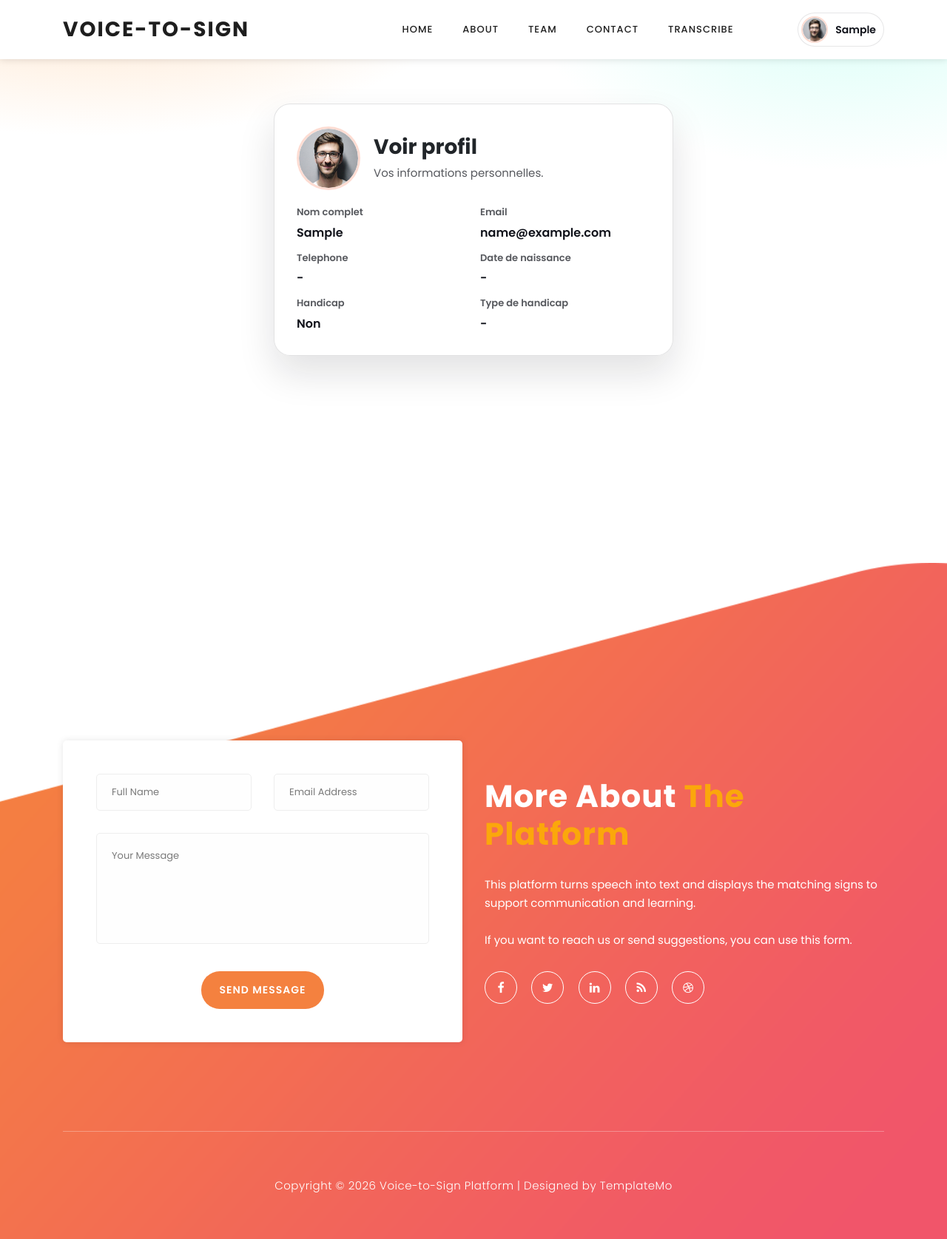
After one commit to Dina0charfi/EspritMaratech2026-aurAI, a Django app: page /profile/ in a window 1280 px wide. The commit adds this page. Shown: the whole page at 74% size. Run offline with Django 5.2, Linux system fonts and the light colour scheme; the visitor is signed in with stand-in values (Sample User, id 1); some libraries are stand-ins or nearby versions.

Commit message:
design fixe

```diff
--- a/projet/Static/assets/js/custom.js
+++ b/projet/Static/assets/js/custom.js
@@ -78,11 +78,16 @@
 
 		//smoothscroll
 		$('.menu-item').on('click', function (e) {
+			var athis = this;
+			var target = this.hash;
+			if (!target || target.indexOf('#') !== 0) {
+				return;
+			}
+			var $target = $(target);
+			if (!$target.length) {
+				return;
+			}
 			e.preventDefault();
-			var athis = this;
-			var target = this.hash,
-				menu = target;
-			var $target = $(target);
 
 			$('html, body').stop().animate({
 				'scrollTop': $target.offset().top
@@ -102,7 +107,14 @@
 			}
 			$('.menu-item').not('[href=""]').not('[href="javascript:;"]').each(function () {
 				var currLink = $(this);
-				var refElement = $(currLink.attr("href"));
+				var hash = this.hash || "";
+				if (!hash || hash.indexOf('#') !== 0) {
+					return;
+				}
+				var refElement = $(hash);
+				if (!refElement.length) {
+					return;
+				}
 
 				if (refElement.position().top <= scrollPos && refElement.position().top + refElement.height() > scrollPos) {
 					$('.menu-item').removeClass("active");
--- a/projet/Templates/base.html
+++ b/projet/Templates/base.html
@@ -39,6 +39,7 @@ https://templatemo.com/tm-540-lava-landing-page
             transform: translateY(-50%);
             display: flex;
             gap: 8px;
+            align-items: center;
         }
 
         .signup-btn,
@@ -58,11 +59,106 @@ https://templatemo.com/tm-540-lava-landing-page
             border: 1px solid #f4511e;
         }
 
+        .profile-menu {
+            position: relative;
+            display: flex;
+            align-items: center;
+        }
+
+        .profile-toggle {
+            display: inline-flex;
+            align-items: center;
+            gap: 10px;
+            border: 1px solid rgba(16, 18, 26, 0.1);
+            border-radius: 999px;
+            padding: 4px 10px 4px 4px;
+            background: #ffffff;
+            color: #10121a;
+            font-weight: 600;
+            cursor: pointer;
+        }
+
+        .profile-avatar {
+            width: 36px;
+            height: 36px;
+            border-radius: 50%;
+            object-fit: cover;
+            border: 2px solid rgba(244, 81, 30, 0.2);
+        }
+
+        .profile-name {
+            font-size: 14px;
+            max-width: 120px;
+            white-space: nowrap;
+            overflow: hidden;
+            text-overflow: ellipsis;
+        }
+
+        .profile-dropdown {
+            position: absolute;
+            right: 0;
+            top: calc(100% + 10px);
+            min-width: 180px;
+            background: #ffffff;
+            border-radius: 12px;
+            border: 1px solid rgba(16, 18, 26, 0.12);
+            box-shadow: 0 16px 30px rgba(16, 18, 26, 0.12);
+            padding: 10px;
+            opacity: 0;
+            pointer-events: none;
+            transform: translateY(-6px);
+            transition: opacity 0.2s ease, transform 0.2s ease;
+            z-index: 20;
+        }
+
+        .profile-menu:focus-within .profile-dropdown,
+        .profile-menu:hover .profile-dropdown {
+            opacity: 1;
+            pointer-events: auto;
+            transform: translateY(0);
+        }
+
+        .profile-dropdown a {
+            display: flex;
+            align-items: center;
+            gap: 10px;
+            padding: 8px 10px;
+            border-radius: 8px;
+            color: #10121a;
+            font-weight: 600;
+            text-decoration: none;
+        }
+
+        .profile-dropdown a:hover {
+            background: rgba(244, 81, 30, 0.12);
+            color: #f4511e;
+        }
+
+        .nav-signout {
+            display: none;
+        }
+
+        .nav-profile {
+            display: none;
+        }
+
         @media (max-width: 767px) {
             .auth-btns {
                 position: static;
                 transform: none;
                 margin-left: 0;
+            }
+
+            .profile-name {
+                max-width: 90px;
+            }
+
+            .nav-signout {
+                display: block;
+            }
+
+            .nav-profile {
+                display: block;
             }
         }
     </style>
@@ -82,11 +178,32 @@ https://templatemo.com/tm-540-lava-landing-page
                             <li class="scroll-to-section"><a href="/#testimonials" class="menu-item">Team</a></li>
                             <li class="scroll-to-section"><a href="/#contact-us" class="menu-item">Contact</a></li>
                             <li class="scroll-to-section"><a href="/transcribe/" class="menu-item">Transcribe</a></li>
+                            {% if user.is_authenticated %}
+                                <li class="scroll-to-section nav-profile"><a href="/profile/" class="menu-item">Voir profil</a></li>
+                                <li class="scroll-to-section nav-signout"><a href="/signout/" class="menu-item">Sign Out</a></li>
+                            {% endif %}
                         </ul>
 
                         <div class="auth-btns">
-                            <a href="/signin/" class="signin-btn">Sign In</a>
-                            <a href="/signup/" class="signup-btn">Sign Up</a>
+                            {% if user.is_authenticated %}
+                                <div class="profile-menu">
+                                    <button type="button" class="profile-toggle" aria-label="Open profile menu">
+                                        {% if user.userprofile.profile_image %}
+                                            <img src="{{ user.userprofile.profile_image.url }}" alt="Profile" class="profile-avatar">
+                                        {% else %}
+                                            <img src="{% static 'assets/images/testimonial-author-1.png' %}" alt="Profile" class="profile-avatar">
+                                        {% endif %}
+                                        <span class="profile-name">{{ user.first_name|default:user.username }}</span>
+                                    </button>
+                                    <div class="profile-dropdown">
+                                        <a href="/profile/">Voir profil</a>
+                                        <a href="/signout/">Sign Out</a>
+                                    </div>
+                                </div>
+                            {% else %}
+                                <a href="/signin/" class="signin-btn">Sign In</a>
+                                <a href="/signup/" class="signup-btn">Sign Up</a>
+                            {% endif %}
                         </div>
 
                         <a class='menu-trigger'>
--- /dev/null
+++ b/projet/Templates/profile.html
@@ -0,0 +1,135 @@
+{% extends "base.html" %}
+{% load static %}
+
+{% block title %}Profile{% endblock %}
+
+{% block css %}
+<style>
+    .profile-page {
+        padding-top: 140px;
+        padding-bottom: 80px;
+        background: radial-gradient(900px 400px at 10% -10%, #ffe1c4 0%, transparent 60%),
+                    radial-gradient(800px 420px at 90% 0%, #d9fff7 0%, transparent 55%);
+    }
+
+    .profile-card {
+        background: rgba(255, 255, 255, 0.92);
+        border-radius: 22px;
+        padding: 30px;
+        border: 1px solid rgba(16, 18, 26, 0.12);
+        box-shadow: 0 24px 50px rgba(16, 18, 26, 0.12);
+        backdrop-filter: blur(10px);
+    }
+
+    .profile-header {
+        display: flex;
+        align-items: center;
+        gap: 18px;
+        margin-bottom: 20px;
+    }
+
+    .profile-photo {
+        width: 86px;
+        height: 86px;
+        border-radius: 50%;
+        object-fit: cover;
+        border: 3px solid rgba(244, 81, 30, 0.2);
+        background: #ffffff;
+    }
+
+    .profile-title {
+        font-size: 28px;
+        font-weight: 700;
+        margin-bottom: 6px;
+    }
+
+    .profile-sub {
+        color: rgba(16, 18, 26, 0.7);
+        margin-bottom: 0;
+    }
+
+    .profile-grid {
+        display: grid;
+        grid-template-columns: 1fr 1fr;
+        gap: 12px 18px;
+    }
+
+    .profile-item {
+        display: flex;
+        flex-direction: column;
+        gap: 6px;
+    }
+
+    .profile-label {
+        font-weight: 600;
+        font-size: 13px;
+        color: rgba(16, 18, 26, 0.7);
+    }
+
+    .profile-value {
+        font-weight: 600;
+        color: #10121a;
+    }
+
+    @media (max-width: 768px) {
+        .profile-header {
+            flex-direction: column;
+            align-items: flex-start;
+        }
+
+        .profile-grid {
+            grid-template-columns: 1fr;
+        }
+    }
+</style>
+{% endblock %}
+
+{% block content %}
+<section class="profile-page">
+    <div class="container">
+        <div class="row">
+            <div class="col-lg-6 offset-lg-3">
+                <div class="profile-card">
+                    <div class="profile-header">
+                        {% if profile and profile.profile_image %}
+                            <img src="{{ profile.profile_image.url }}" alt="Profile" class="profile-photo">
+                        {% else %}
+                            <img src="{% static 'assets/images/testimonial-author-1.png' %}" alt="Profile" class="profile-photo">
+                        {% endif %}
+                        <div>
+                            <h1 class="profile-title">Voir profil</h1>
+                            <p class="profile-sub">Vos informations personnelles.</p>
+                        </div>
+                    </div>
+                    <div class="profile-grid">
+                        <div class="profile-item">
+                            <span class="profile-label">Nom complet</span>
+                            <span class="profile-value">{{ user.first_name|default:user.username }}</span>
+                        </div>
+                        <div class="profile-item">
+                            <span class="profile-label">Email</span>
+                            <span class="profile-value">{{ user.email }}</span>
+                        </div>
+                        <div class="profile-item">
+                            <span class="profile-label">Telephone</span>
+                            <span class="profile-value">{{ profile.phone|default:"-" }}</span>
+                        </div>
+                        <div class="profile-item">
+                            <span class="profile-label">Date de naissance</span>
+                            <span class="profile-value">{{ profile.birth_date|default:"-" }}</span>
+                        </div>
+                        <div class="profile-item">
+                            <span class="profile-label">Handicap</span>
+                            <span class="profile-value">{% if profile and profile.has_disability %}Oui{% else %}Non{% endif %}</span>
+                        </div>
+                        <div class="profile-item">
+                            <span class="profile-label">Type de handicap</span>
+                            <span class="profile-value">{{ profile.disability_type|default:"-" }}</span>
+                        </div>
+                    </div>
+                </div>
+            </div>
+        </div>
+    </div>
+</section>
+{% endblock %}
--- a/projet/Templates/signup.html
+++ b/projet/Templates/signup.html
@@ -118,7 +118,7 @@
                     {% if error %}
                         <div style="color:#b00020; margin-bottom: 12px; font-weight: 600;">{{ error }}</div>
                     {% endif %}
-                    <form method="post">
+                    <form method="post" enctype="multipart/form-data">
                         {% csrf_token %}
                         <div class="auth-grid">
                             <div class="auth-field">
@@ -132,6 +132,10 @@
                             <div class="auth-field">
                                 <label class="auth-label" for="phone">Phone</label>
                                 <input type="tel" id="phone" name="phone" class="auth-input" placeholder="Phone number" required>
+                            </div>
+                            <div class="auth-field">
+                                <label class="auth-label" for="profile_image">Profile Photo</label>
+                                <input type="file" id="profile_image" name="profile_image" class="auth-input" accept="image/*">
                             </div>
                             <div class="auth-field">
                                 <label class="auth-label" for="birth_date">Date of Birth</label>
--- a/projet/UserAPP/models.py
+++ b/projet/UserAPP/models.py
@@ -4,6 +4,7 @@ from django.db import models
 
 class UserProfile(models.Model):
 	user = models.OneToOneField(settings.AUTH_USER_MODEL, on_delete=models.CASCADE)
+	profile_image = models.ImageField(upload_to="profile_images/", blank=True, null=True)
 	phone = models.CharField(max_length=30)
 	birth_date = models.DateField()
 	has_disability = models.BooleanField(default=False)
--- a/projet/UserAPP/urls.py
+++ b/projet/UserAPP/urls.py
@@ -7,5 +7,7 @@ urlpatterns = [
     path('avatar/', views.show_avatar, name='avatar'),
     path('signin/', views.signin, name='signin'),
     path('signup/', views.signup, name='signup'),
+    path('signout/', views.signout, name='signout'),
+    path('profile/', views.profile, name='profile'),
 
 ]
--- a/projet/UserAPP/views.py
+++ b/projet/UserAPP/views.py
@@ -7,7 +7,7 @@ from pathlib import Path
 from PIL import Image
 
 from django.conf import settings
-from django.contrib.auth import authenticate, login
+from django.contrib.auth import authenticate, login, logout
 from django.contrib.auth.models import User
 from django.core.files.storage import FileSystemStorage
 from django.shortcuts import render, redirect
@@ -25,7 +25,7 @@ from speech_to_text_vosk_web import convert_to_wav, transcribe_file, wav_has_aud
 
 
 def home(request):
-    return render(request, "home.html")
+    return render(request, "index.html")
 
 
 def transcribe(request):
@@ -119,31 +119,46 @@ def show_avatar(request):
 def signin(request):
     context = {"error": ""}
     if request.method == "POST":
-        email_or_username = request.POST.get("email", "").strip()
+        email_or_username_raw = request.POST.get("email", "").strip()
+        email_or_username = email_or_username_raw.lower()
         password = request.POST.get("password", "")
 
         user = authenticate(request, username=email_or_username, password=password)
         if user is None:
-            try:
-                user_obj = User.objects.get(email=email_or_username)
+            user_obj = User.objects.filter(email__iexact=email_or_username_raw).first()
+            if user_obj is None:
+                user_obj = User.objects.filter(username__iexact=email_or_username_raw).first()
+            if user_obj is not None:
                 user = authenticate(request, username=user_obj.username, password=password)
-            except User.DoesNotExist:
-                user = None
 
         if user is None:
             context["error"] = "Invalid credentials."
         else:
-            return redirect("/signin/")
+            login(request, user)
+            return redirect("/")
 
     return render(request, "signin.html", context)
+
+
+def signout(request):
+    logout(request)
+    return redirect("/")
+
+
+def profile(request):
+    if not request.user.is_authenticated:
+        return redirect("/signin/")
+    profile_data = UserProfile.objects.filter(user=request.user).first()
+    return render(request, "profile.html", {"profile": profile_data})
 
 
 def signup(request):
     context = {"error": ""}
     if request.method == "POST":
         full_name = request.POST.get("full_name", "").strip()
-        email = request.POST.get("email", "").strip()
+        email = request.POST.get("email", "").strip().lower()
         phone = request.POST.get("phone", "").strip()
+        profile_image = request.FILES.get("profile_image")
         birth_date = request.POST.get("birth_date", "").strip()
         has_disability = request.POST.get("has_disability") == "yes"
         disability_type = request.POST.get("disability_type", "").strip()
@@ -165,6 +180,7 @@ def signup(request):
             )
             UserProfile.objects.create(
                 user=user,
+                profile_image=profile_image,
                 phone=phone,
                 birth_date=birth_date,
                 has_disability=has_disability,
```
Also changed, not shown: projet/Templates/index.html (+43 -12 lines), projet/UserAPP/migrations/0002_userprofile_profile_image.py (added), projet/media/profile_images/𝟹.jpeg (added).
